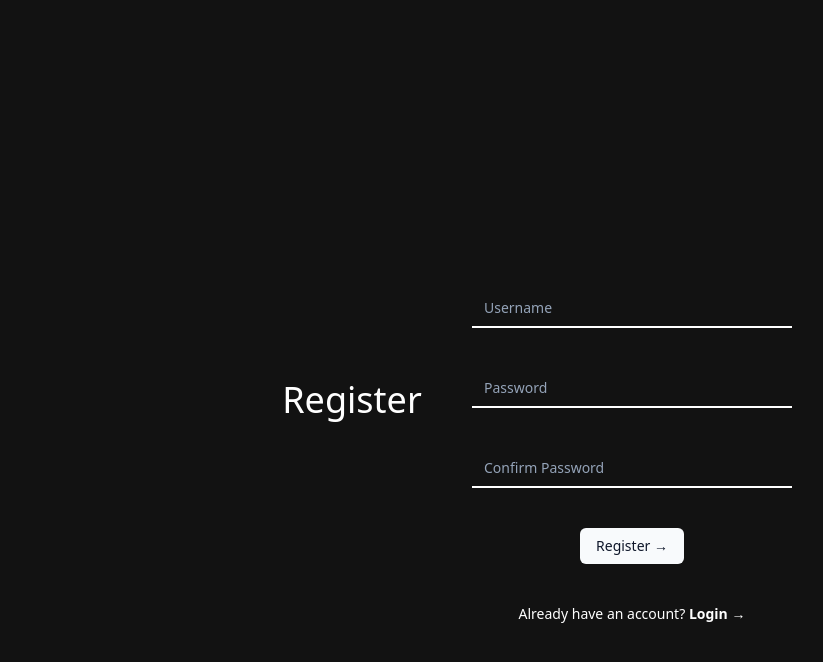
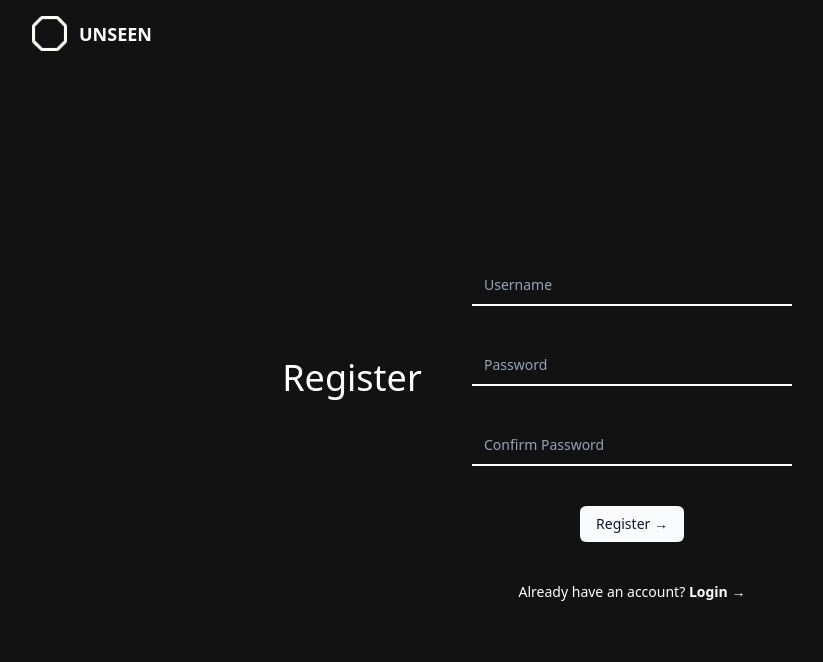
Before and after one commit to mark-p7/Unseen, a Next.js app in the folder Client/unseen/: page /register in a window 1280 px wide. Shown: the top 662 px of the page, without its empty margins (128-951 px from the left). Built offline with nearby package versions, Linux system fonts and the light colour scheme; no server answers.

Commit message:
Completed Tasks: - Implemented Navbar to the login and register pages

```diff
--- a/Client/unseen/src/app/login/page.tsx
+++ b/Client/unseen/src/app/login/page.tsx
@@ -21,6 +21,7 @@ import { Input } from "@/app/components/ui/input"
 import { useForm } from "react-hook-form";
 import * as z from "zod"
 import { zodResolver } from "@hookform/resolvers/zod";
+import { Navbar } from "@/app/components/navbar";
 
 const formSchema = z.object({
     username: z.string().min(2).max(50),
@@ -82,8 +83,9 @@ export default function Home() {
 
     return (
         <>
-            <div className="h-screen w-screen flex justify-center items-center">
-                <div className="flex">
+            <Navbar isLoggedIn={false} />
+            <div className="h-[calc(100vh-67px)] w-screen flex justify-center items-center">
+                <div className="flex mb-28">
                     <div className="flex justify-center items-center bg-transparent w-60">
                         <p className="text-white text-4xl">
                             Login
--- a/Client/unseen/src/app/register/page.tsx
+++ b/Client/unseen/src/app/register/page.tsx
@@ -15,6 +15,7 @@ import { Input } from "@/app/components/ui/input"
 import { useForm } from "react-hook-form";
 import * as z from "zod"
 import { zodResolver } from "@hookform/resolvers/zod";
+import { Navbar } from "@/app/components/navbar";
 
 const formSchema = z.object({
   username: z.string().min(2).max(50),
@@ -71,8 +72,9 @@ export default function Home() {
 
   return (
     <>
-      <div className="h-screen w-screen flex justify-center items-center">
-        <div className="flex">
+      <Navbar isLoggedIn={false} />
+      <div className="h-[calc(100vh-67px)] w-screen flex justify-center items-center">
+        <div className="flex mb-28">
           <div className="flex justify-center items-center bg-transparent w-60">
             <p className="text-white text-4xl">
               Register
```
